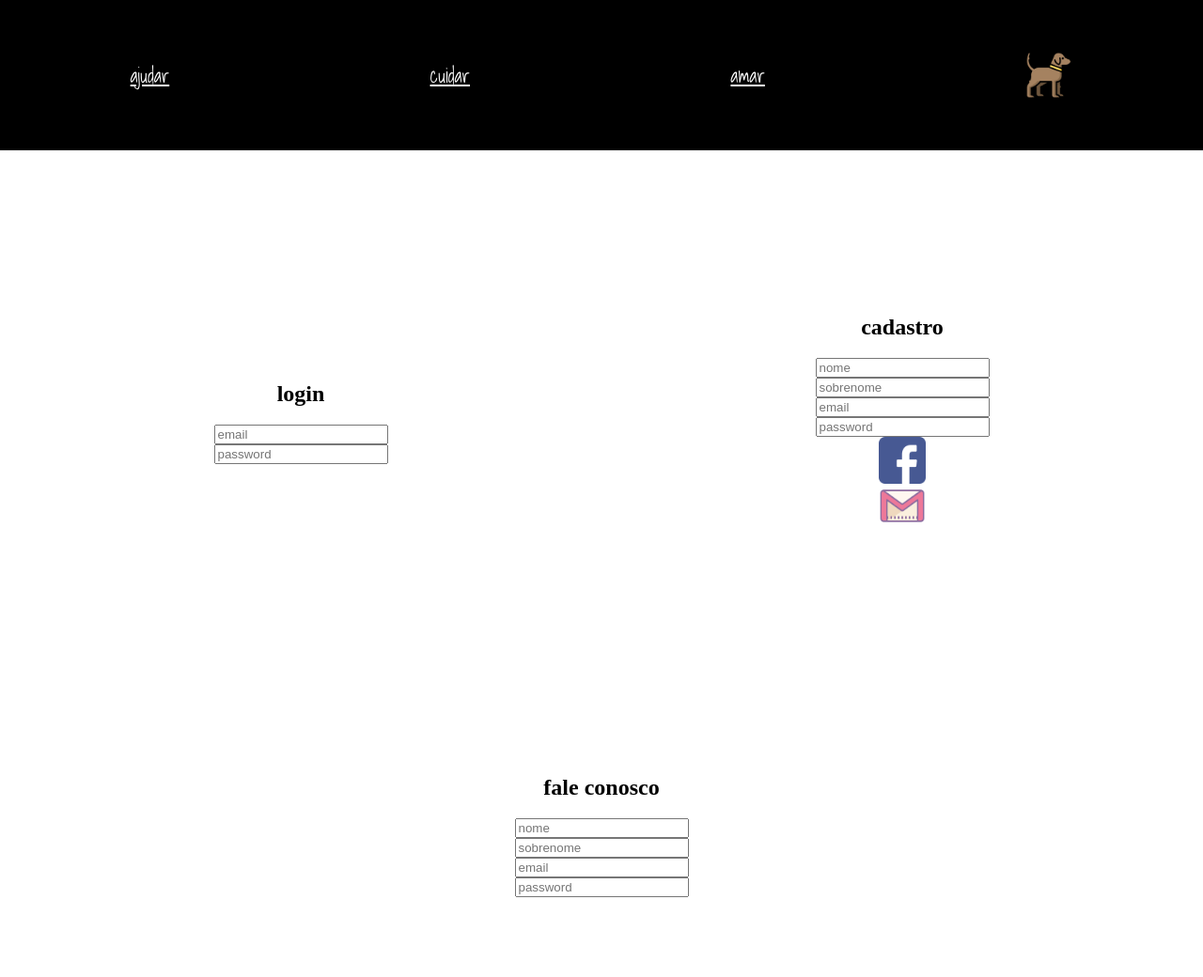
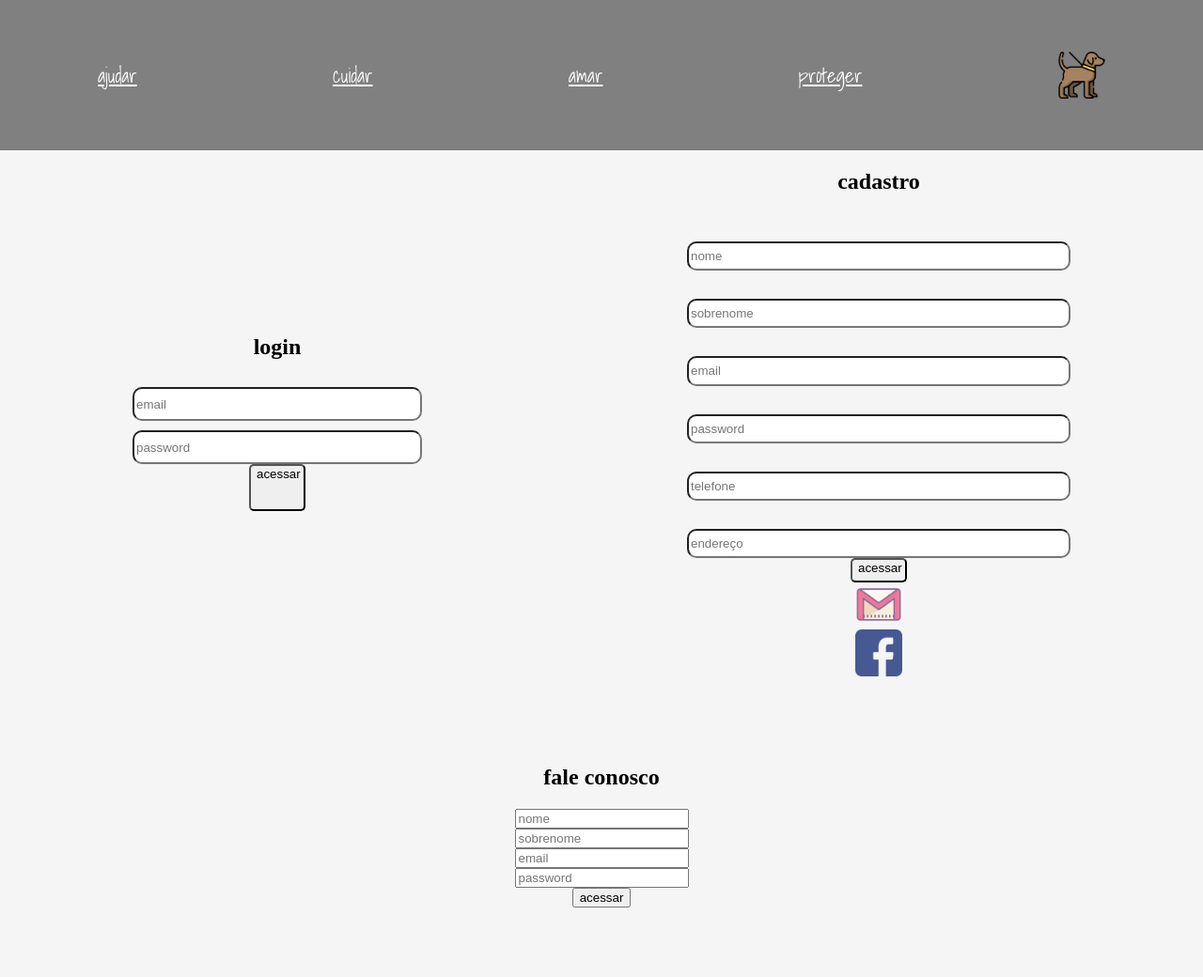
Before and after one commit to kamikazegold/agora-vai, a Django app: page / in a window 1280 px wide. Shown: the whole page at 94% size. Run offline with Django 3.2, Linux system fonts and the light colour scheme.

Commit message:
falta so o javaScript

```diff
--- a/app/static/css/style.css
+++ b/app/static/css/style.css
@@ -6,11 +6,12 @@ body{
                          'div div div div';
 
     grid-template-rows: 20vh 70vh 40vh;
+
   }
 
   nav{
     grid-area: navbar;
-    background-color: black;
+    background-color: gray;
     display: flex;
     align-items: center;
     justify-content: space-around;
@@ -21,6 +22,7 @@ body{
     font-size: 16pt;
 
 
+
   }
 
 
@@ -29,17 +31,62 @@ body{
   nav img{
     width: 50px;
     height: 50px;
+    flex-direction: row;
+
   }
 
 
 
   section{
     grid-area: section;
-    ;
+    background-color: whitesmoke;
   }
+
+
+   section input{
+    align-items: center;
+    border-radius: 10px;
+    display: flex;
+    flex-direction: column;
+    height: 30px;
+    justify-content: space-between;
+    margin-top: 10px;
+    width: 300px;
+   }
+
+   section button{
+    display:flex;
+    border-radius: 5px;
+    height: 50px;
+    width: 60px;
+    cursor: pointer;
+
+   }
+
 
   aside{
     grid-area: aside;
+    background-color: whitesmoke;
+
+  }
+  aside input{
+    align-items: center;
+    border-radius: 10px;
+    display: flex;
+    flex-direction: column;
+    height: 10%;
+    justify-content: space-between;
+    margin-top: 30px;
+    width: 400px;
+
+  }
+
+  aside button{
+    display:flex;
+    border-radius: 5px;
+    height: 50px;
+    width: 60px;
+    cursor: pointer;
 
   }
 
@@ -50,9 +97,11 @@ body{
 
   }
 
+
   div{
     grid-area: div;
-    ;
+    background-color: whitesmoke;
+
   }
 
 
@@ -80,6 +129,7 @@ body{
     }
     nav img{
       display: block;
+      width: 50px;
     }
   }
 
--- a/app/templates/index.html
+++ b/app/templates/index.html
@@ -8,6 +8,7 @@
   <title>texte</title>
   <link rel="stylesheet" href="{% static 'css/style.css' %}">
   <link href="https://fonts.googleapis.com/css?family=Shadows+Into+Light&display=swap" rel="stylesheet">
+  <script defer src="{% static 'css/scripts.js' %}"></script>
 </head>
 <body>
     <!-- BARRINHA NAV -->
@@ -15,6 +16,7 @@
         <a href="#">ajudar</a>
         <a href="#">cuidar</a>
         <a href="#">amar</a>
+        <a href="#">proteger</a>
 
 
         <img src="{% static 'imagem/dog.png' %}" alt="">
@@ -24,28 +26,32 @@
 
     <section>
       <h2>login</h2>
-      <input placeholder="email" type="email">
-      <input placeholder="password" type="password">
+      <input placeholder="email" type="email" >
+      <input placeholder="password" type="password" >
+      <button>acessar</button>
     </section>
 
     <aside>
       <h2>cadastro</h2>
-      <input placeholder="nome" type="nome">
-      <input placeholder="sobrenome" type="sobrenome">
-      <input placeholder="email" type="email">
-      <input placeholder="password" type="password">
+      <input placeholder="nome" type="nome" >
+      <input placeholder="sobrenome" type="sobrenome" >
+      <input placeholder="email" type="email" >
+      <input placeholder="password" type="password" >
+      <input placeholder="telefone" type="telefone" >
+      <input placeholder="endereço" type="endereço" >
+      <button>acessar</button>
 
-          <img src="{% static 'imagem/facebook.png' %}" alt="">
-          <img src="{% static 'imagem/icons8-gmail-64.png' %}" alt="">
-
+      <img src="{% static 'imagem/icons8-gmail-64.png' %}" alt="">
+      <img src="{% static 'imagem/facebook.png' %}" alt="">
     </aside>
 
     <div>
       <h2>fale conosco</h2>
-      <input placeholder="nome" type="nome">
+      <input placeholder="nome" type="nome" >
       <input placeholder="sobrenome" type="sobrenome">
       <input placeholder="email" type="email">
       <input placeholder="password" type="password">
+      <button>acessar</button>
     </div>
 
 
```
Also changed, not shown: app/static/css/scripts.js (added), app/static/scripts.js (deleted).
